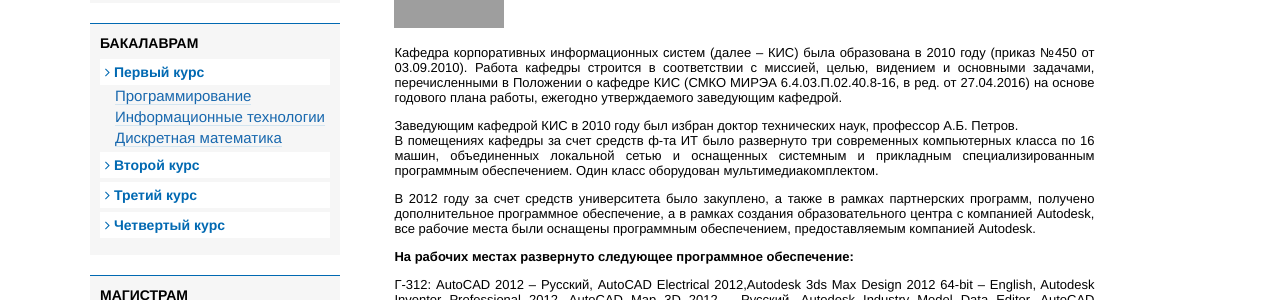
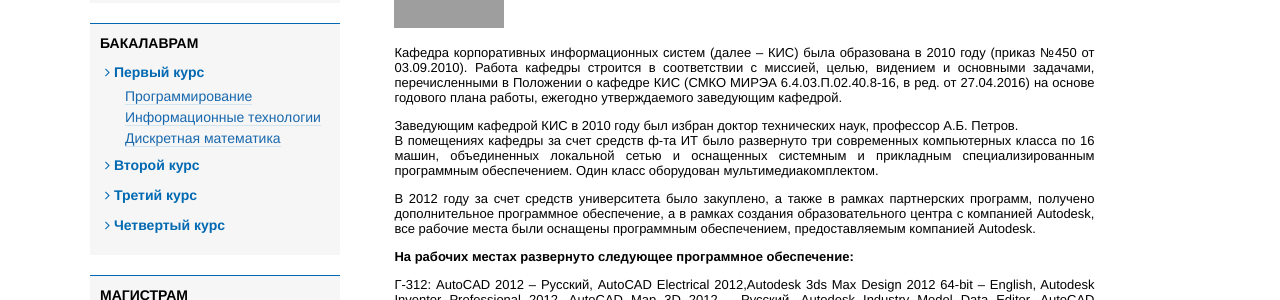
Before and after one commit to CaptFrozenberg/kafedra, a Django app: page / in a window 1280 px wide, after a click on "Первый курс". Shown: the part 292-592 px from the top of the page. Run offline with Django 3.2, Linux system fonts and the light colour scheme; grey boxes are pictures that could not be loaded.

Commit message:
Поигрался со шрифтами.

```diff
--- a/static/css/main.css
+++ b/static/css/main.css
@@ -58,7 +58,7 @@ h1 {
 }
 
 ul {
-	padding-left: 15px;
+	padding-left: 25px;
 }
 
 /* DEFINITIONS FOR IDS */
@@ -173,6 +173,7 @@ ul {
 
 .sidebar_link {
 	border-bottom: 1px solid #d4e5f0;
+	font-size: 14px;
 }
 
 .sidebar_link_important {
@@ -183,13 +184,16 @@ ul {
 .del {
    display: none;
  }
-.del:not(:checked) + label + * { display: none; }
+
+.del:not(:checked) + label + * {
+	display: none;
+	}
+
 .del:not(:checked) + label,
 .del:checked + label {
-display: block;
-cursor: pointer;
-background-color: white;
-padding: 5px;
+	display: block;
+	cursor: pointer;
+	padding: 5px;
 }
 
 .sub-menu li {
```
